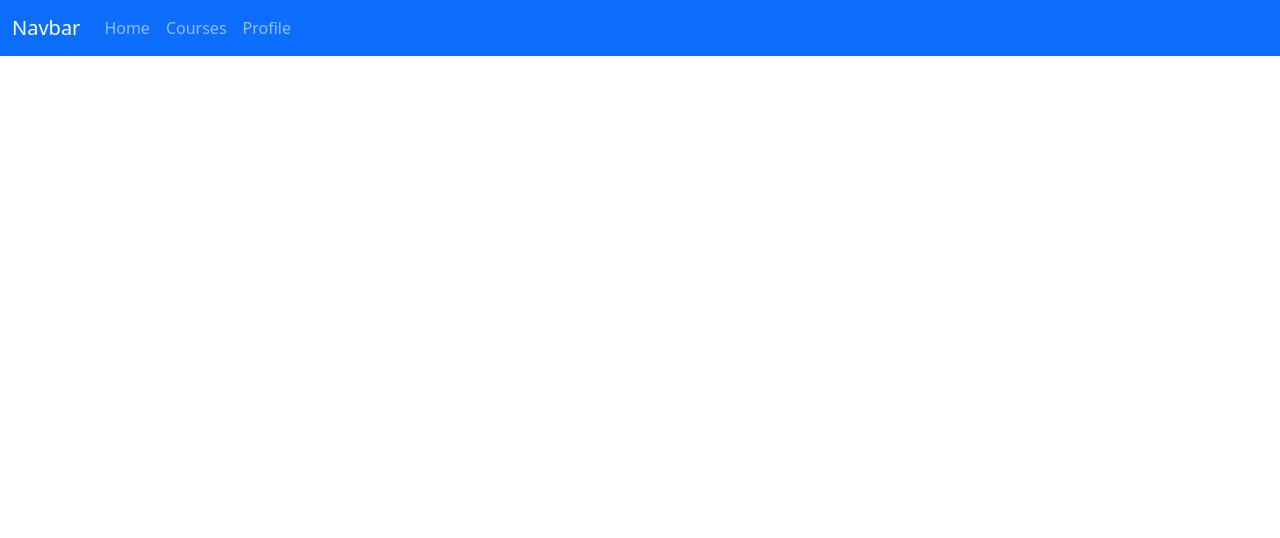
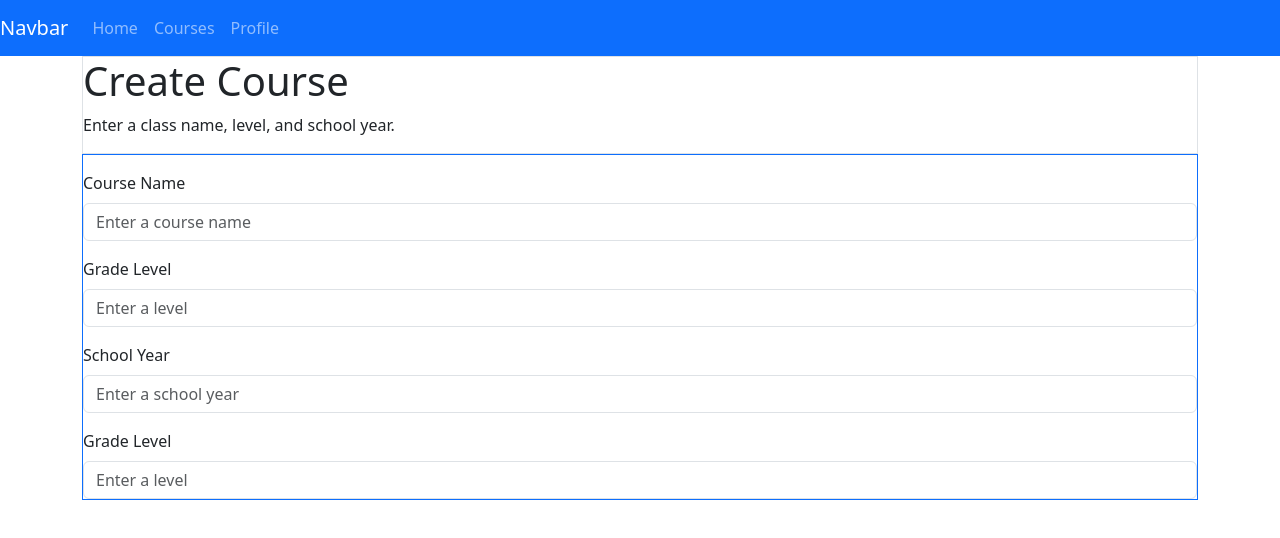
Before and after one commit to crystalchavez99/Hackathon-Project, an Angular app in the folder frontend/Learning/: page /courses/add in a window 1280 px wide. Before the commit this address led to /. Shown: the top 538 px of the page. Built offline with nearby package versions, Linux system fonts and the light colour scheme.

Commit message:
frontend for course list, and add course

```diff
--- a/frontend/Learning/angular.json
+++ b/frontend/Learning/angular.json
@@ -35,6 +35,7 @@
               "src/assets"
             ],
             "styles": [
+              "node_modules/bootstrap/dist/css/bootstrap.min.css",
               "src/styles.css"
             ],
             "scripts": []
--- a/frontend/Learning/package.json
+++ b/frontend/Learning/package.json
@@ -18,6 +18,7 @@
     "@angular/platform-browser": "^17.0.0",
     "@angular/platform-browser-dynamic": "^17.0.0",
     "@angular/router": "^17.0.0",
+    "bootstrap": "^5.3.2",
     "rxjs": "~7.8.0",
     "tslib": "^2.3.0",
     "zone.js": "~0.14.2"
--- a/frontend/Learning/src/app/app-routing.module.ts
+++ b/frontend/Learning/src/app/app-routing.module.ts
@@ -1,7 +1,18 @@
 import { NgModule } from '@angular/core';
 import { RouterModule, Routes } from '@angular/router';
+import { CourseListComponent } from './components/course-list/course-list.component';
+import { AddCourseComponent } from './components/add-course/add-course.component';
 
-const routes: Routes = [];
+const routes: Routes = [
+  {
+    path: 'courses',
+    component: CourseListComponent
+  },
+  {
+    path: 'courses/add',
+    component: AddCourseComponent
+  }
+];
 
 @NgModule({
   imports: [RouterModule.forRoot(routes)],
--- a/frontend/Learning/src/app/app.module.ts
+++ b/frontend/Learning/src/app/app.module.ts
@@ -5,12 +5,14 @@ import { AppRoutingModule } from './app-routing.module';
 import { AppComponent } from './app.component';
 import { NavbarComponent } from './components/navbar/navbar.component';
 import { CourseListComponent } from './components/course-list/course-list.component';
+import { AddCourseComponent } from './components/add-course/add-course.component';
 
 @NgModule({
   declarations: [
     AppComponent,
     NavbarComponent,
-    CourseListComponent
+    CourseListComponent,
+    AddCourseComponent
   ],
   imports: [
     BrowserModule,
--- /dev/null
+++ b/frontend/Learning/src/app/components/add-course/add-course.component.html
@@ -0,0 +1,26 @@
+<div class="container">
+    <div class="border">
+        <h1>Create Course</h1>
+        <p>Enter a class name, level, and school year.</p>
+    </div>
+    <form class="border border-primary">
+        <div class="mt-1">
+            <div class="mt-3">
+                <label for="" class="form-label">Course Name</label>
+            <input type="text" name="courseName" id="courseName" class="form-control" placeholder="Enter a course name">
+            </div>
+            <div class="mt-3">
+                <label for="" class="form-label">Grade Level</label>
+            <input type="text" name="courseLevel" id="courseLevel" class="form-control" placeholder="Enter a level">
+            </div>
+            <div class="mt-3">
+                <label for="" class="form-label">School Year</label>
+            <input type="text" name="courseSchoolYear" id="courseSchoolYear" class="form-control" placeholder="Enter a school year">
+            </div>
+            <div class="mt-3">
+                <label for="" class="form-label">Grade Level</label>
+            <input type="text" name="courseLevel" id="courseLevel" class="form-control" placeholder="Enter a level">
+            </div>
+        </div>
+    </form>
+</div>
--- a/frontend/Learning/src/app/components/course-list/course-list.component.html
+++ b/frontend/Learning/src/app/components/course-list/course-list.component.html
@@ -1 +1,6 @@
-<p>course-list works!</p>
+<div class="container">
+    <h1 class="mt-3">My Courses</h1>
+    <div class="d-flex justify-content-end mt-3">
+        <a routerLink="/courses/add" class="btn btn-primary">Add Course</a>
+    </div>
+</div>
--- a/frontend/Learning/src/app/components/navbar/navbar.component.html
+++ b/frontend/Learning/src/app/components/navbar/navbar.component.html
@@ -1,12 +1,8 @@
 <nav class="navbar navbar-expand-lg navbar-dark bg-primary">
-    <div class="container-fluid">
-      <a class="navbar-brand" href="#">Navbar</a>
-      <div class="collapse navbar-collapse">
+      <a class="navbar-brand">Navbar</a>
         <div class="navbar-nav">
-          <a class="nav-link" href="#">Home</a>
-          <a class="nav-link" href="#">Courses</a>
+          <a class="nav-link" routerLink="/">Home</a>
+          <a class="nav-link"  routerLink="/courses">Courses</a>
           <a class="nav-link" href="#">Profile</a>
         </div>
-      </div>
-    </div>
   </nav>
--- a/frontend/Learning/src/index.html
+++ b/frontend/Learning/src/index.html
@@ -6,8 +6,8 @@
   <base href="/">
   <meta name="viewport" content="width=device-width, initial-scale=1">
   <link rel="icon" type="image/x-icon" href="favicon.ico">
-  <link href="https://cdn.jsdelivr.net/npm/bootstrap@5.3.2/dist/css/bootstrap.min.css" rel="stylesheet" integrity="sha384-T3c6CoIi6uLrA9TneNEoa7RxnatzjcDSCmG1MXxSR1GAsXEV/Dwwykc2MPK8M2HN" crossorigin="anonymous">
-  <script src="https://cdn.jsdelivr.net/npm/bootstrap@5.3.2/dist/js/bootstrap.bundle.min.js" integrity="sha384-C6RzsynM9kWDrMNeT87bh95OGNyZPhcTNXj1NW7RuBCsyN/o0jlpcV8Qyq46cDfL" crossorigin="anonymous"></script>
+  <!-- <link href="https://cdn.jsdelivr.net/npm/bootstrap@5.3.2/dist/css/bootstrap.min.css" rel="stylesheet" integrity="sha384-T3c6CoIi6uLrA9TneNEoa7RxnatzjcDSCmG1MXxSR1GAsXEV/Dwwykc2MPK8M2HN" crossorigin="anonymous">
+  <script src="https://cdn.jsdelivr.net/npm/bootstrap@5.3.2/dist/js/bootstrap.bundle.min.js" integrity="sha384-C6RzsynM9kWDrMNeT87bh95OGNyZPhcTNXj1NW7RuBCsyN/o0jlpcV8Qyq46cDfL" crossorigin="anonymous"></script> -->
 </head>
 <body>
   <app-root></app-root>
```
Also changed, not shown: frontend/Learning/src/app/components/add-course/add-course.component.ts (added, +10 -0 lines), frontend/Learning/src/app/components/add-course/add-course.component.css (added), 2 other files (tests, documents, lock files or other folders).
